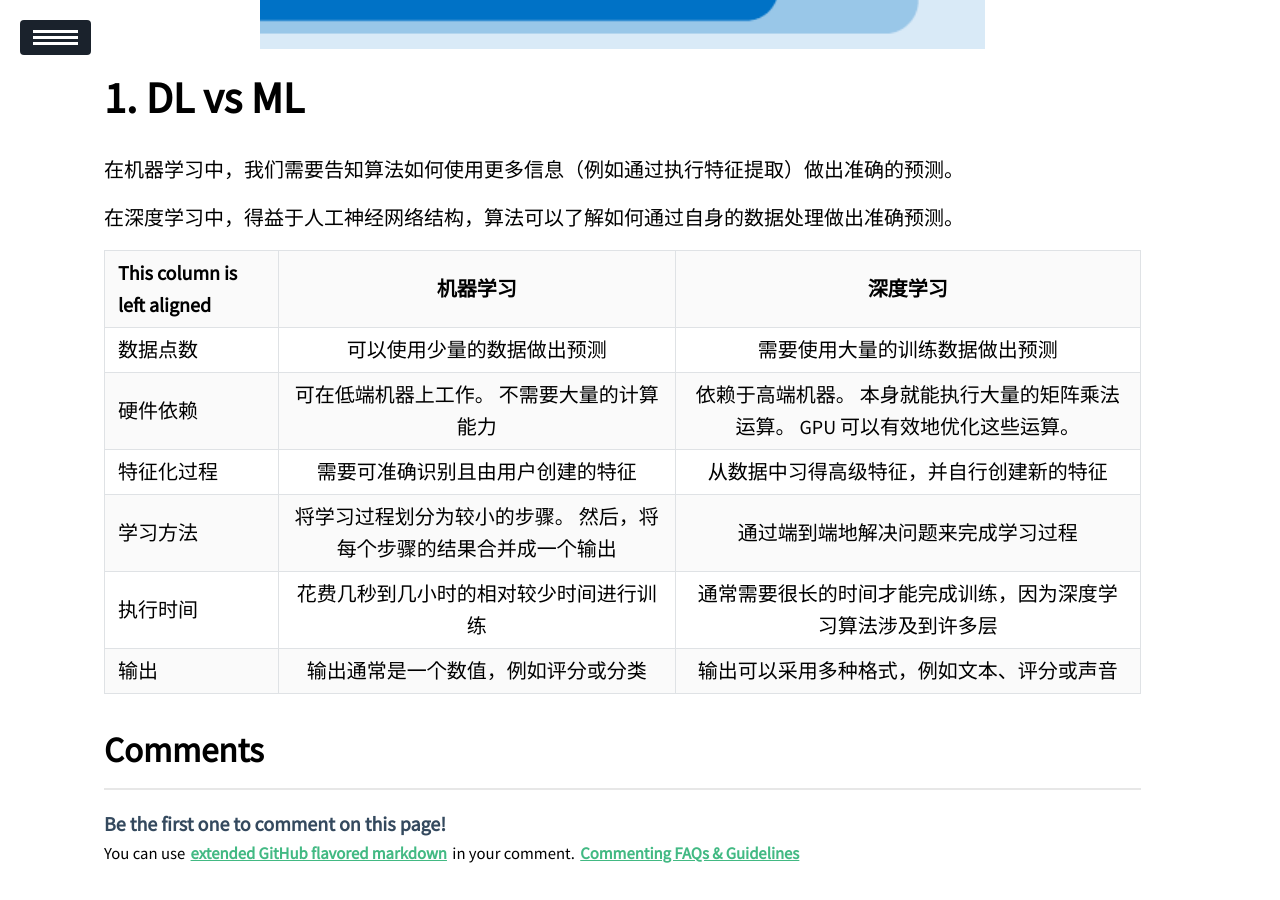
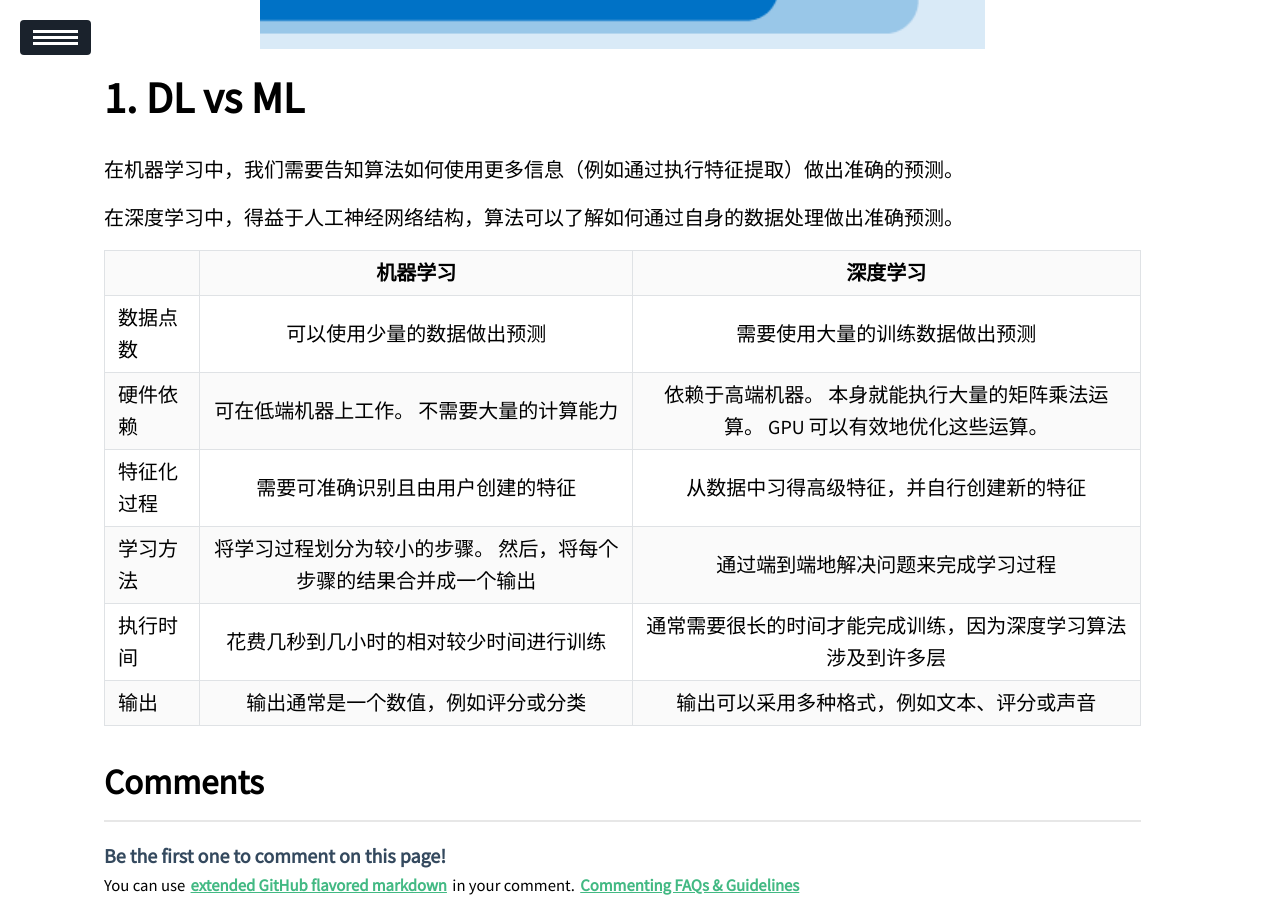
Before and after one commit to ssskz/ssskz.github.io, a Jekyll site: the page built from _posts/2024-12-3-Deep-Learning.md, in a window 1280 px wide and 900 px high, scrolled down 1442 px. Built offline with Jekyll 4.4.1, drawn with Linux system fonts in a browser that asks for light colours; our own code applies the rules of GitHub Pages for plain Markdown files; a script that is not in the unit is left out.

Commit message:
1
Signed-off-by: ssskz <12497590+ssskz@user.noreply.gitee.com>

```diff
--- a/_posts/2024-12-3-Deep-Learning.md
+++ b/_posts/2024-12-3-Deep-Learning.md
@@ -31,8 +31,8 @@ description: Deep learning, or representation learning, is a branch or subfield
 
 在深度学习中，得益于人工神经网络结构，算法可以了解如何通过自身的数据处理做出准确预测。
 
-| This column is left aligned | 机器学习 | 深度学习 |
-| :-------------------------- | :---------------------: | :---------------------------: |
+|  | 机器学习 | 深度学习 |
+| :------------------- | :-----------------------: | :-----------------------: |
 | 数据点数                         |            可以使用少量的数据做出预测           |             需要使用大量的训练数据做出预测              |
 | 硬件依赖                           |            可在低端机器上工作。 不需要大量的计算能力            |       依赖于高端机器。 本身就能执行大量的矩阵乘法运算。 GPU 可以有效地优化这些运算。 |
 | 特征化过程                           |            需要可准确识别且由用户创建的特征            |        从数据中习得高级特征，并自行创建新的特征 |
```
